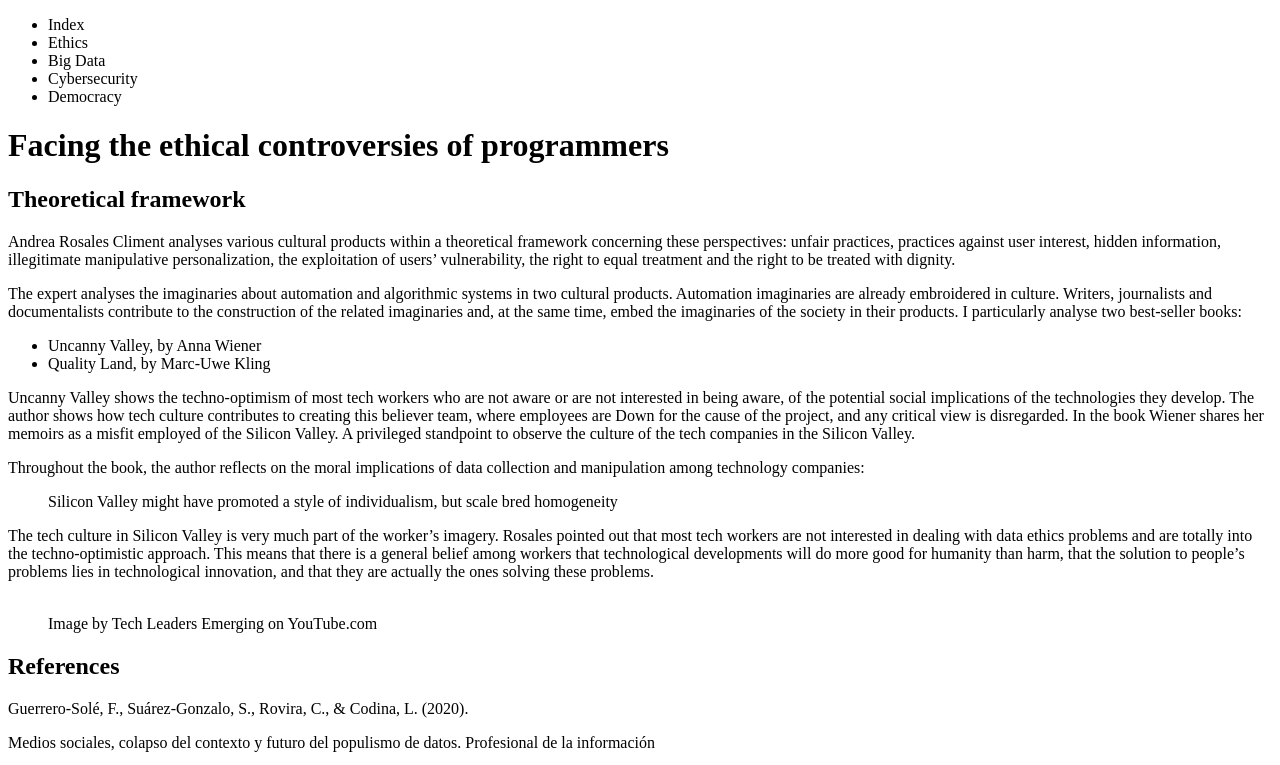
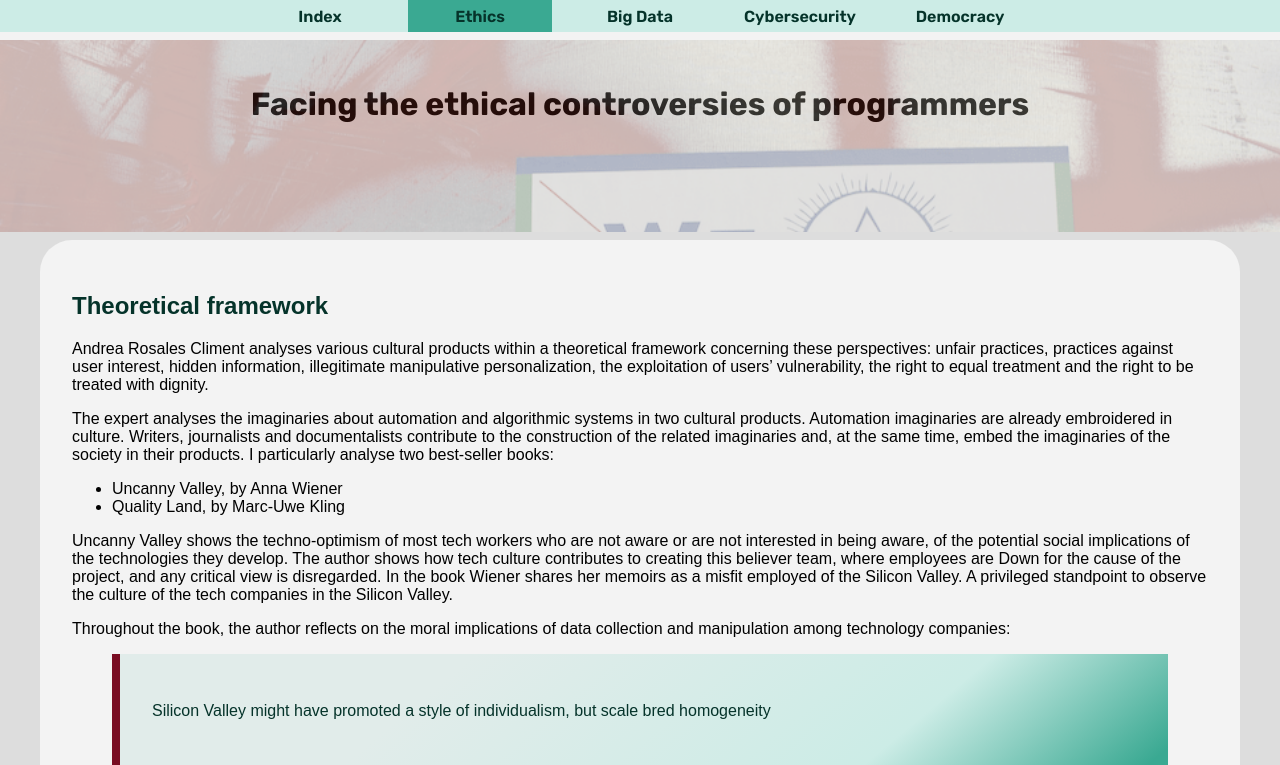
Before and after one commit to Guille-Rubio/Guille-Rubio.github.io, a plain HTML site: page ethics.html in a window 1280 px wide. Shown: the top 765 px of the page. Drawn offline with Linux system fonts and the light colour scheme; a web font is replaced by a local one.

Commit message:
ADD/styles to ethics.html

```diff
--- a/ethics.html
+++ b/ethics.html
@@ -4,27 +4,33 @@
 <head>
     <meta charset="UTF-8">
     <meta name="viewport" content="width=device-width, initial-scale=1.0">
-    <title>Document</title>
+    <title>Facing the ethical controversies of programmers</title>
+    <link rel="stylesheet" href="./css/style.css">
 </head>
 
 <body>
     <header>
+        <a class="skip-to-content-link" href="#main">Skip to content</a>
         <nav>
             <ul>
-                <li>Index</li>
-                <li>Ethics</li>
-                <li>Big Data</li>
-                <li>Cybersecurity</li>
-                <li>Democracy</li>
+                <li ><a href="/">Index</a></li>
+                <li class="active"><a href="/ethics.html">Ethics</a></li>
+                <li><a href="#">Big Data</a></li>
+                <li><a href="#">Cybersecurity</a></li>
+                <li><a href="#">Democracy</a></li>
             </ul>
         </nav>
 
-        <div>
-            <h1>Facing the ethical controversies of programmers</h1>
+        <div class="heading-container">
+            <div class="content">
+                <h1>Facing the ethical controversies of programmers</h1>
+            </div>
+            <div class="header-background"></div>
         </div>
+
     </header>
-    <main>
-        <article>
+    <main id="main">
+        <article class="main-article">
             <section>
                 <h2>Theoretical framework
                 </h2>
```
